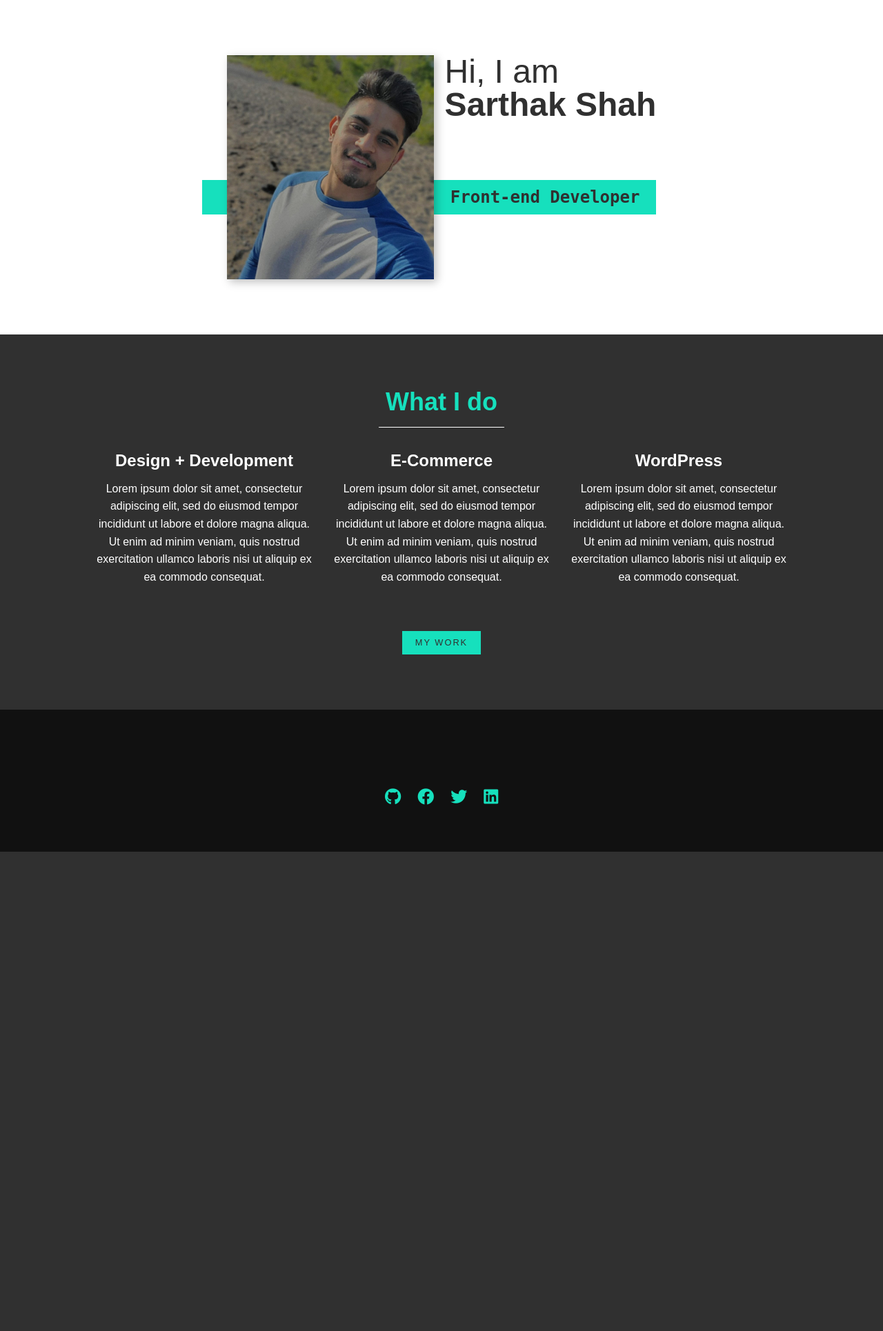
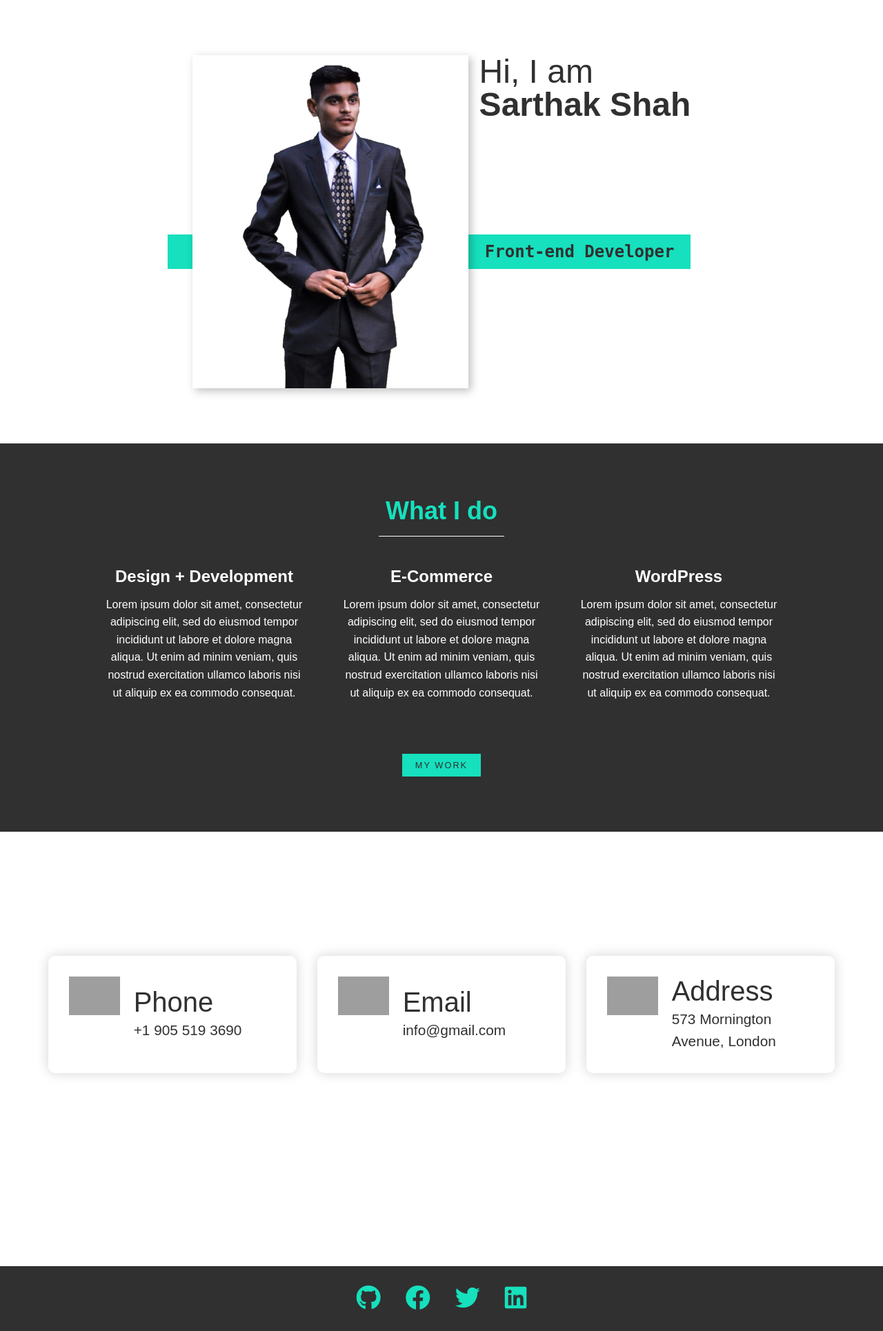
Before and after one commit to sarthakshah8117/shah_s_FIP3, a PHP site: page / in a window 1280 px wide. Shown: the part 105-2035 px from the top of the page at 69% size. Before the commit the page ends 1340 px from the top, so only its background shows below. Run offline with PHP 8.4, Linux system fonts and the light colour scheme; some libraries are stand-ins or nearby versions; grey boxes are pictures that could not be loaded.

Commit message:
des.sshah.images

```diff
--- a/css/master.css
+++ b/css/master.css
@@ -186,6 +186,10 @@ h3 {
   text-align: center;
 }
 
+.service {
+  padding: 10px;
+}
+
 .section__title--services {
   color: #16e0bd;
   position: relative;
@@ -223,11 +227,10 @@ h3 {
   text-transform: uppercase;
   letter-spacing: 2px;
   font-weight: 300;
-  transition: transform 200ms ease-in-out;
 }
 
 .btn:hover {
-  transform: scale(1.1);
+  opacity: 0.8;
 }
 
 .html {
@@ -253,10 +256,11 @@ div[class^=tag-] p {
   margin: 0 auto;
 }
 
-#skills h1 {
-  font-family: "Source Code Pro", monospace;
+#skills h2 {
+  font-family: "Source Sans Pro", sans-serif;
   padding: 0.25em 0.6em;
   margin-bottom: 1em;
+  margin-top: 1em;
 }
 
 .progressbar {
@@ -364,12 +368,99 @@ div[class^=bar-] {
   opacity: 0.5;
 }
 
+#contact .contact {
+  flex-direction: column;
+  max-width: 1200px;
+  margin: 0 auto;
+}
+
+#contact .contact-items {
+  width: 400px;
+}
+
+#contact .contact-item {
+  width: 80%;
+  padding: 20px;
+  text-align: center;
+  border-radius: 10px;
+  padding: 30px;
+  margin: 30px;
+  display: flex;
+  justify-content: center;
+  align-items: center;
+  flex-direction: column;
+  box-shadow: 0px 0px 18px 0 #0000002c;
+  transition: 0.3s ease box-shadow;
+  cursor: pointer;
+}
+
+#contact .contact-item:hover {
+  box-shadow: 0px 0px 5px 0 #0000002c;
+}
+
+#contact .icon {
+  width: 70px;
+  margin: 0 auto;
+  margin-bottom: 10px;
+}
+
+#contact .contact-info h1 {
+  font-size: 2.5rem;
+  font-weight: 500;
+  margin-bottom: 5px;
+}
+
+#contact .contact-info h2 {
+  font-size: 1.3rem;
+  line-height: 2rem;
+  font-weight: 500;
+}
+
+@media (min-width: 600px) {
+  #contact .contact {
+    flex-direction: column;
+    padding: 100px 0;
+    align-items: center;
+    justify-content: center;
+    min-width: 20vh;
+  }
+
+  #contact .contact-items {
+    width: 100%;
+    display: flex;
+    flex-direction: row;
+    justify-content: space-evenly;
+    margin: 0;
+  }
+
+  #contact .contact-item {
+    width: 30%;
+    margin: 0;
+    flex-direction: row;
+  }
+
+  #contact .contact-item .icon {
+    height: 100px;
+    width: 100px;
+  }
+
+  #contact .contact-item .icon img {
+    object-fit: contain;
+  }
+
+  #contact .contact-item .contact-info {
+    width: 100%;
+    text-align: left;
+    padding-left: 20px;
+  }
+}
 .footer {
-  background-color: #111;
+  background-color: #303030;
   color: #16e0bd;
   text-align: center;
-  padding: 2.5em 0;
-  font-size: 1.5rem;
+  padding: 0.5em;
+  font-size: 2.25rem;
+  margin-top: 100px;
 }
 
 .footer a {
@@ -385,7 +476,7 @@ div[class^=bar-] {
   list-style: none;
   display: flex;
   justify-content: center;
-  margin: 2em 0 0;
+  margin: auto;
   padding: 0;
 }
 
@@ -414,7 +505,7 @@ div[class^=bar-] {
 
   .intro__img {
     grid-area: img;
-    min-width: 300px;
+    min-width: 400px;
     position: relative;
     z-index: 5;
   }
--- a/index.html
+++ b/index.html
@@ -31,13 +31,16 @@
 		</nav>
 	</header>
 
+
 	<!-- Introducton -->
 	<section class="intro" id="home">
+		<img src="images/sarthak5.JPG" alt="a picture of sarthak" class="intro__img">
+
 	<h1 class="section__title section__title--intro">
 		Hi, I am <strong>Sarthak Shah</strong>
 	</h1>
 	<p class="section__subtitle section__subtitle--intro">Front-end Developer</p>
-	<img src="images/myyy picture.jpg" alt="a picture of sarthak" class="intro__img">
+
 	</section>
 
 	<section class="my-services">
@@ -59,22 +62,76 @@
 			</div> <!-- / service -->
 		</div> <!-- / services -->
 		<a href="portfolio.html" class="btn">My Work</a>
+
 	</section>
 
 
+<section id="contact">
+    <div class="contact container">
+      <!-- <div><h1 class="section-title">Contact <span>info</span></h1></div> -->
+      <div class="contact-items">
 
-	<!-- <section class="split">
-
-			<div class="contact-method">
-				<i class="fas fa-envelope"></i>
-				<h3>EMAIL</h3>
-				<a href="#">
-					sarthakshah8117@gmail.com
-				</a>
-			</div>
+        <div class="contact-item">
+		  <div class="icon"><img src="https://img.icons8.com/bubbles/100/000000/phone.png"/></div>
+          <div class="contact-info">
+            <h1>Phone</h1>
+            <h2>+1 905 519 3690</h2>
+		  </div>
 
 
-			<div class="contact-method">
+        </div>
+        <div class="contact-item">
+			<div class="icon"><img src="https://img.icons8.com/bubbles/100/000000/new-post.png"/></div>
+			<div class="contact-info">
+			  <h1>Email</h1>
+			  <h2>info@gmail.com</h2>
+			</div>
+		  </div>
+       	<div class="contact-item">
+          <div class="icon"><img src="https://img.icons8.com/bubbles/100/000000/map-marker.png"/></div>
+          <div class="contact-info">
+            <h1>Address</h1>
+            <h2>573 Mornington Avenue, London</h2>
+          </div>
+		</div>
+
+      </div>
+    </div>
+  </section>
+	<!-- <section id="contact">
+		<div class="contact container">
+			<div><h3 class="section-title"> Contact Info</h3></div>
+			<div class="contact-items">
+				<div class="contact-item">
+					<div class="icon"><i class="fas fa-phone"></i></div>
+					<div class="contact-info">
+						<h1>Phone</h1>
+						<h2>9055193690</h2>
+						<h2>9055193690</h2>
+					</div>
+				</div>
+				<div class="contact-item">
+					<div class="icon"><i class="fas fa-phone"></i></div>
+					<div class="contact-info">
+						<h1>Email</h1>
+						<h2>sarthakshah8117@gmail.com</h2>
+
+					</div>
+				</div>
+				<div class="contact-item">
+					<div class="icon"><i class="fas fa-home"></i></div>
+					<div class="contact-info">
+						<h1>Address</h1>
+						<h2>573 Mornington Avenue, London, Ontario</h2>
+					</div>
+				</div>
+			</div>
+		</div>
+	</section>
+
+		 -->
+
+			<!-- <div class="contact-method">
 				<i class="fas fa-phone"></i>
 				<h3>PHONE</h3>
 				<span>905-519-3690</span>
--- a/sass/master.scss
+++ b/sass/master.scss
@@ -2,12 +2,15 @@
 @import 'modules/_var.scss';
 @import 'modules/_nav.scss';
 @import 'modules/_main.scss';
+
 @import 'modules/_progressbar.scss';
 @import 'modules/_about.scss';
 @import 'modules/_portfolio.scss';
 
+@import 'modules/_contact_info.scss';
 @import 'modules/_footer.scss';
 @import 'modules/mediaqueries';
+
 
 // @import 'modules/about.scss';
 // @import 'modules/_progressBar.scss';
--- /dev/null
+++ b/sass/modules/_contact_info.scss
@@ -0,0 +1,81 @@
+// #contact .contact {
+//     flex-direction: column;
+//     max-width: 1200px;
+//     margin: 0 auto;
+// }
+
+#contact .contact {
+	flex-direction: column;
+	max-width: 1200px;
+	margin: 0 auto;
+}
+#contact .contact-items {
+	width: 400px;
+}
+#contact .contact-item {
+	width: 80%;
+	padding: 20px;
+	text-align: center;
+	border-radius: 10px;
+	padding: 30px;
+	margin: 30px;
+	display: flex;
+	justify-content: center;
+	align-items: center;
+	flex-direction: column;
+	box-shadow: 0px 0px 18px 0 #0000002c;
+	transition: .3s ease box-shadow;
+	cursor: pointer;
+}
+#contact .contact-item:hover {
+	box-shadow: 0px 0px 5px 0 #0000002c;
+}
+#contact .icon {
+	width: 70px;
+	margin: 0 auto;
+	margin-bottom: 10px;
+}
+#contact .contact-info h1 {
+	font-size: 2.5rem;
+	font-weight: 500;
+	margin-bottom: 5px;
+}
+#contact .contact-info h2 {
+	font-size: 1.3rem;
+	line-height: 2rem;
+	font-weight: 500;
+}
+
+@media (min-width: 600px ) {
+	#contact .contact {
+		flex-direction: column;
+		padding: 100px 0;
+		align-items: center;
+		justify-content: center;
+		min-width: 20vh;
+	}
+	#contact .contact-items {
+		width: 100%;
+		display: flex;
+		flex-direction: row;
+		justify-content: space-evenly;
+		margin: 0;
+	}
+	#contact .contact-item {
+		width: 30%;
+		margin: 0;
+		flex-direction: row;
+	}
+	#contact .contact-item .icon {
+		height: 100px;
+		width: 100px;
+	}
+	#contact .contact-item .icon img {
+		object-fit: contain;
+	}
+	#contact .contact-item .contact-info {
+		width: 100%;
+		text-align: left;
+		padding-left: 20px;
+	}
+}
--- a/sass/modules/_footer.scss
+++ b/sass/modules/_footer.scss
@@ -1,9 +1,10 @@
 .footer {
-    background-color: #111;
+    background-color: #303030;
     color: $--clr-accent;
     text-align: center;
-    padding: 2.5em 0;
-    font-size: $--fs-h3;
+    padding: 0.5em ;
+    font-size: $--fs-h2;
+    margin-top: 100px;
 }
 
 .footer a {
@@ -17,11 +18,12 @@
 }
 
 
+
 .sociallist {
     list-style: none;
     display: flex;
     justify-content: center;
-    margin: 2em 0 0;
+    margin: auto;
     padding: 0;
 
 }
@@ -32,5 +34,6 @@
 }
 
 .sociallist__link {
+    // filter: grayscale(1);
     padding: .5em;
 }
--- a/sass/modules/_main.scss
+++ b/sass/modules/_main.scss
@@ -81,6 +81,7 @@ h3 {
 
 .intro__img {
     box-shadow: $--bs;
+
 }
 
 .section__subtitle--intro{
@@ -94,6 +95,10 @@ h3 {
     color: $--clr-light;
     text-align: center;
 
+}
+
+.service {
+    padding: 10px;
 }
 
 .section__title--services {
@@ -137,9 +142,9 @@ h3 {
     text-transform: uppercase;
     letter-spacing: 2px;
     font-weight: $--fw-reg;
-    transition: transform 200ms ease-in-out;
+    // transition: transform 200ms ease-in-out;
 }
 
 .btn:hover {
-    transform: scale(1.1);
+    opacity: .8;
 }
--- a/sass/modules/_mediaqueries.scss
+++ b/sass/modules/_mediaqueries.scss
@@ -1,5 +1,5 @@
 @media (min-width: 800px) {
-  :root
+  body
         {$--fs-h1: 4.5rem;
         $--fs-h2: 3.75rem;
         $--fs-h3: 5rem;
@@ -27,7 +27,7 @@
 
         .intro__img {
             grid-area: img;
-            min-width: 300px;
+            min-width: 400px;
             position: relative;
             z-index: 5;
         }
@@ -43,4 +43,39 @@
             font-size: $--fs-h3;
             font-weight: $--fw-bold;
         }
+
+
+
+
+	// #contact .contact {
+	// 	flex-direction: column;
+	// 	padding: 100px 0;
+	// 	align-items: center;
+	// 	justify-content: center;
+	// 	min-width: 20vh;
+	// }
+	// #contact .contact-items {
+	// 	width: 100%;
+	// 	display: flex;
+	// 	flex-direction: row;
+	// 	justify-content: space-evenly;
+	// 	margin: 0;
+	// }
+	// #contact .contact-item {
+	// 	width: 30%;
+	// 	margin: 0;
+	// 	flex-direction: row;
+	// }
+	// #contact .contact-item .icon {
+	// 	height: 100px;
+	// 	width: 100px;
+	// }
+	// #contact .contact-item .icon img {
+	// 	object-fit: contain;
+	// }
+	// #contact .contact-item .contact-info {
+	// 	width: 100%;
+	// 	text-align: left;
+	// 	padding-left: 20px;
+	// }
     }
--- a/sass/modules/_progressbar.scss
+++ b/sass/modules/_progressbar.scss
@@ -30,11 +30,12 @@ div[class^='tag-'] {
     // background: $--clr-dark;
 }
 
-#skills h1{
+#skills h2{
 
-    font-family: $--ff-secondary;
+    font-family: $--ff-primary;
     padding: .25em .6em;
-    margin-bottom: 1em;
+	margin-bottom: 1em;
+	margin-top: 1em;
 
 }
 
```
Also changed, not shown: About.html (+8 -3 lines), images/sarthak1.JPG (added), images/sarthak2.JPG (added), images/sarthak3.JPG (added), images/sarthak4.jpg (added), images/sarthak5.jpg (added), sass/modules/_nav.scss (line endings or trailing spaces), 2 other files.
